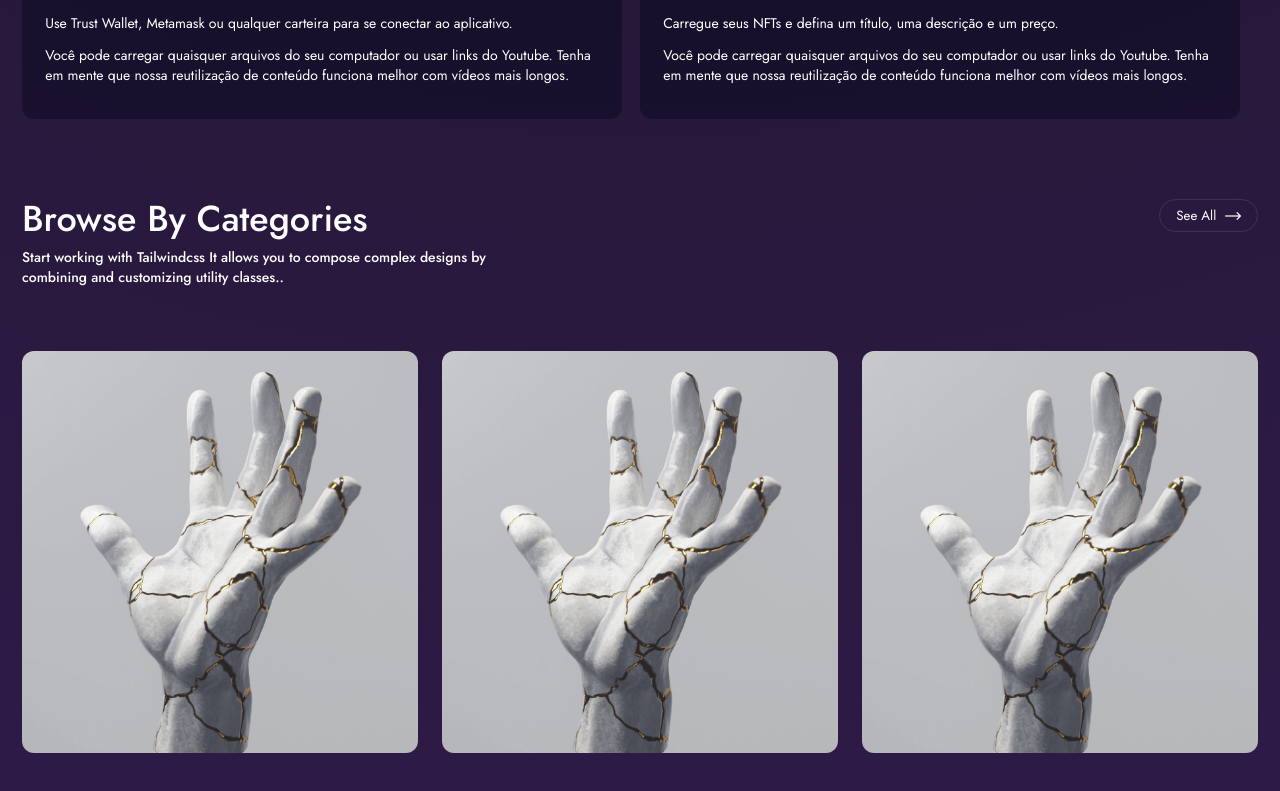
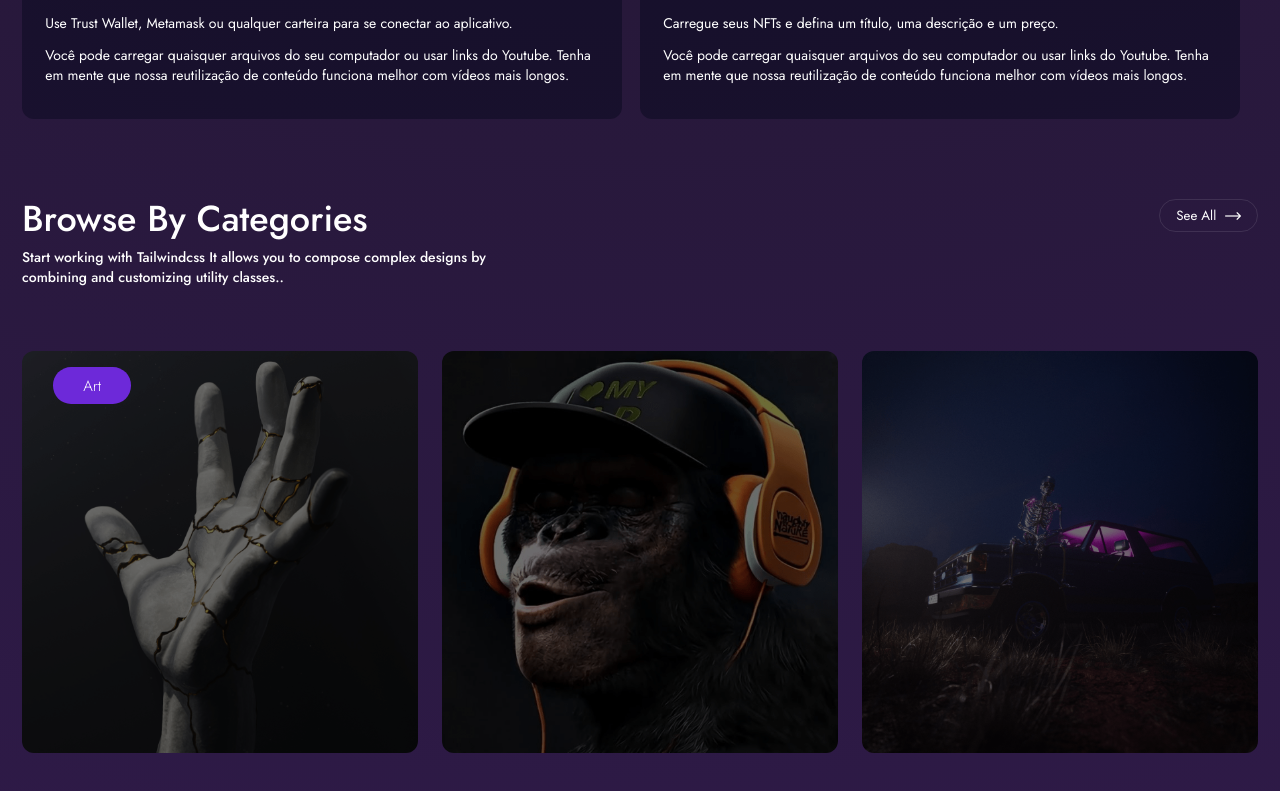
Before and after one commit to marcovaladaress/WebAi, a React (Vite) app: page / in a window 1280 px wide. Shown: the part 3883-4674 px from the top of the page. Built offline with nearby package versions, Linux system fonts and the light colour scheme.

Commit message:
secao browse

```diff
--- a/src/App.jsx
+++ b/src/App.jsx
@@ -34,14 +34,18 @@ export default function App() {
                     </div>
 
                     <div className="card-browse">
+
                         <div className="img-card">
-                                <img src="./card-sellers7.png" alt="" />
+                        <div className="btn-container">
+                            <button className="btn-browse">Art</button>
+                        </div>
+                            <img src="./showcase.png" alt="" />
                         </div>
                         <div className="img-card">
-                                <img src="./card-sellers7.png" alt="" />
+                            <img src="./img-monkey3.png" alt="" />
                         </div>
                         <div className="img-card">
-                                <img src="./card-sellers7.png" alt="" />
+                            <img src="./card5.png" alt="" />
                         </div>
                     </div>
                 </div>
--- a/src/index.css
+++ b/src/index.css
@@ -777,21 +777,52 @@ body {
     gap: 1.5rem;
     border-radius: 1rem;
     margin: 4rem auto;
+    position: relative;
 
-}
+
+
 
 .img-card {
+
 
     overflow: hidden;
 
     & img {
+        filter: brightness(43%);
         width: 100%;
         height: 100%;
         border-radius: .75rem;
+        object-fit: cover;
     }
 }
 
+.btn-container{
+    position: absolute;
+    z-index: 99;
+    left: 15px;
+    padding: 1rem;
 
+}
+
+
+.btn-browse{
+    width: 4.9rem;
+    height: 2.3rem;
+    border-radius: 1.134rem;
+    font-size: 15px;
+    background-color: #6D29D9;
+    border: none;
+    color: white;
+    font-weight: 300;
+
+
+
+}
+
+.btn-browse:hover{
+    background-color:#5c29ae;
+    transition: 0.5s;
+}
 
 
 
```
Also changed, not shown: public/showcase.png (added). Lines whose indentation alone changed are shown as unchanged.
